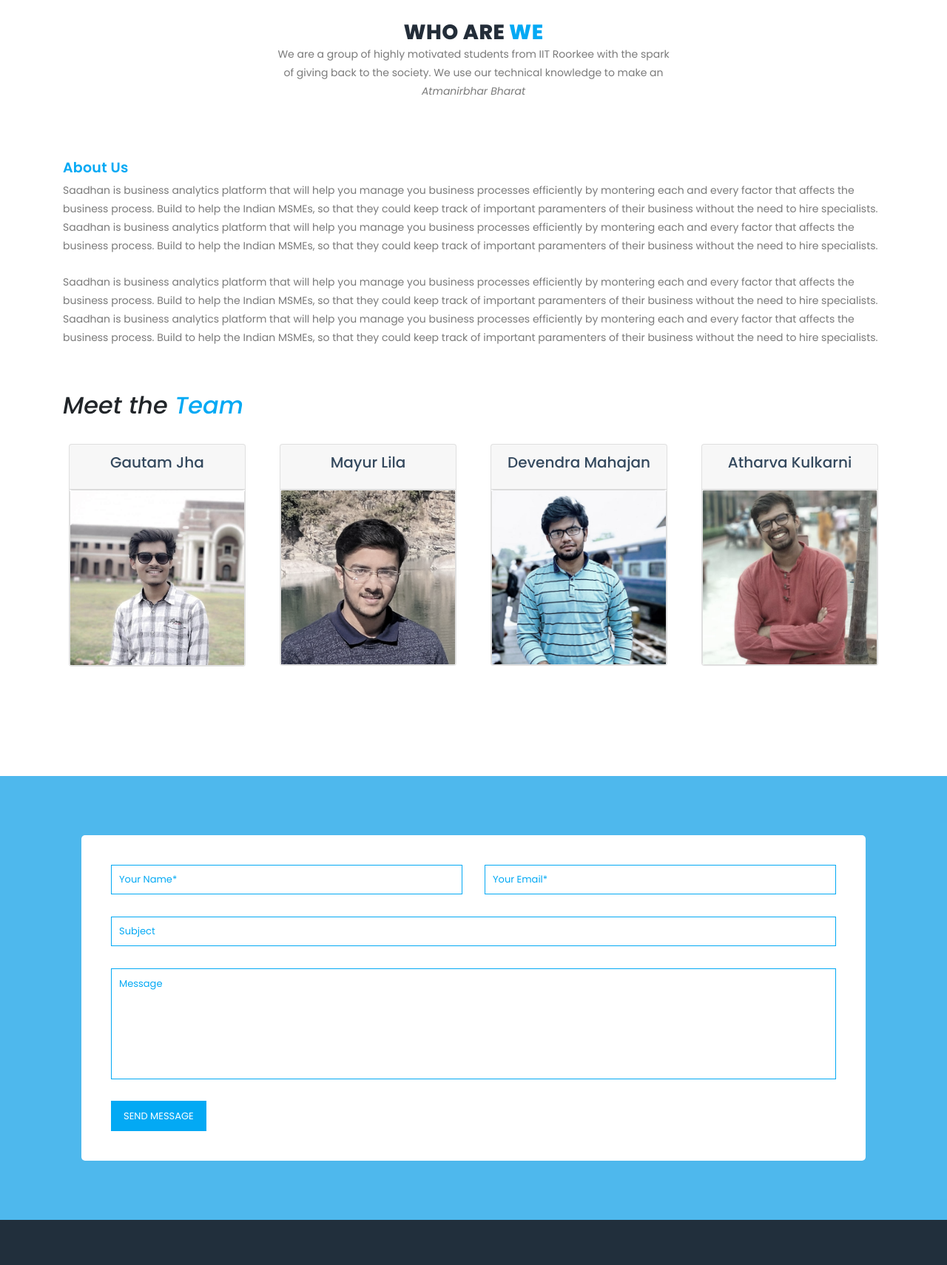
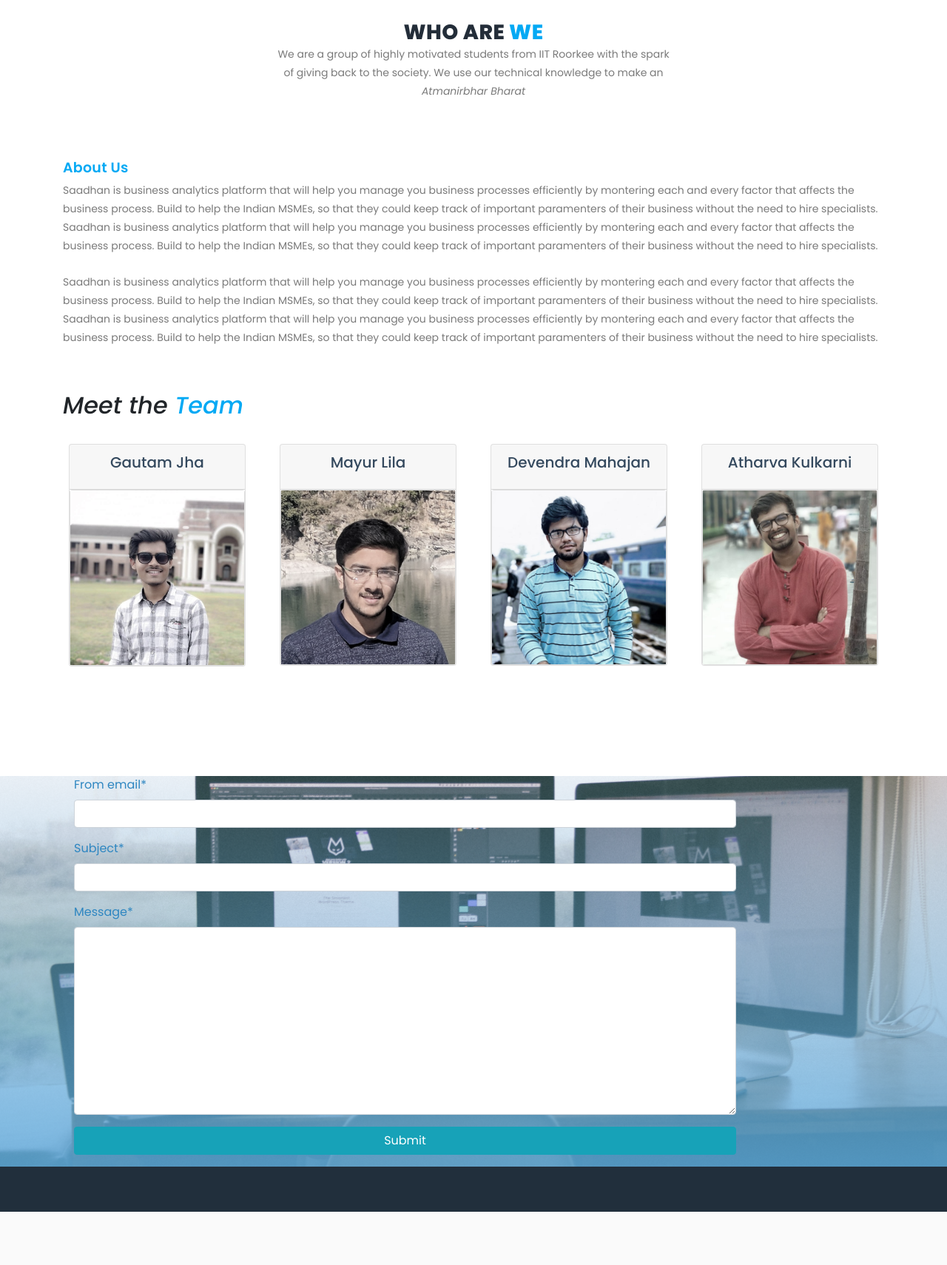
Before and after one commit to jhagautam/saadhankpi, a Django app: page / in a window 1280 px wide. Shown: the part 920-2630 px from the top of the page at 74% size. After the commit the page ends 2558 px from the top, so only its background shows below. Run offline with Django 3.2, Linux system fonts and the light colour scheme; some libraries are stand-ins or nearby versions.

Commit message:
contact us page correction

```diff
--- a/mainapp/forms.py
+++ b/mainapp/forms.py
@@ -7,6 +7,12 @@
 from django.contrib.auth.forms import UserCreationForm
 
 #designation creation form
+class ContactForm(forms.Form):
+
+    from_email = forms.EmailField(required=True)
+    subject = forms.CharField(required=True)
+    message = forms.CharField(widget=forms.Textarea)
+
 class createdesignation(ModelForm):
 	class Meta:
 		model=designation
--- a/mainapp/static/css/custom.css
+++ b/mainapp/static/css/custom.css
@@ -461,7 +461,8 @@
   position: absolute;
   width: 30px;
   height: 2px;
-  left: 0;
+
+  /*left: 0;*/
 }
 
 .background-header .main-nav .menu-trigger span,
@@ -481,7 +482,7 @@
   position: absolute;
   width: 30px;
   height: 2px;
-  left: 0;
+  /*left: 0;*/
   width: 75%;
 }
 
@@ -492,7 +493,7 @@
 
 .header-area .main-nav .menu-trigger span:before,
 .header-area .main-nav .menu-trigger span:after {
-  content: "tjyfjfj";
+  content: "";
 }
 
 .header-area .main-nav .menu-trigger span {
@@ -514,6 +515,7 @@
   -webkit-transform-origin: 33% 0;
   transform-origin: 33% 0;
   top: 10px;
+  z-index: 10;
 }
 
 .header-area .main-nav .menu-trigger.active span,
@@ -527,7 +529,7 @@
   -moz-transform: translateY(6px) translateX(1px) rotate(45deg);
   -ms-transform: translateY(6px) translateX(1px) rotate(45deg);
   -webkit-transform: translateY(6px) translateX(1px) rotate(45deg);
-  transform: translateY(6px) translateX(1px) rotate(45deg);
+  transform: translateY(0px) translateX(1px) rotate(45deg);
   background-color: #03A9F4;
 }
 
@@ -907,7 +909,8 @@
 }
 
 #contact-us .contact-form {
-  padding: 80px;
+  padding-top: 80px;
+  padding-bottom: 80px;
   /*background-image: {% static url= %};*/
   background-position: center center;
   background-repeat: no-repeat;
@@ -1033,10 +1036,12 @@
     margin-bottom: -7px;
   }
   #contact-us .contact-form {
-    padding: 30px;
+    padding-top: 30px;
+    padding-bottom: 30px;
   }
   #contact-us .contact-form #contact {
-    padding: 30px;
+    padding-top: 30px;
+    padding-bottom: 30px;
   }
 
 }
--- a/mainapp/templates/mainapp/base.html
+++ b/mainapp/templates/mainapp/base.html
@@ -35,10 +35,10 @@
                     <nav class="main-nav">
                         <!-- ***** Logo Start ***** -->
                         {% if user.is_authenticated %}
-                        <a href="{% url 'application' %}" class="logo">KPI<em> Solutions</em></a>
+                        <a href="{% url 'application' %}" class="logo"><em> Saadhan</em></a>
                         {% else %}
                         <a class="logo" href="{% url 'index' %}">
-                          KPI<em> Solutions</em>
+                          <em> Saadhan</em>
                         </a>
                         {% endif %}
                         <!-- ***** Logo End ***** -->
--- a/mainapp/templates/mainapp/home.html
+++ b/mainapp/templates/mainapp/home.html
@@ -1,6 +1,7 @@
 
 {% extends 'mainapp/base.html' %}
 {% load static %}
+{% load crispy_forms_tags %}
 {% block content %}
 <style type="text/css">
     .card_top,.button1 {
@@ -23,7 +24,20 @@
   transform: scale(1.05);
   box-shadow:0px 0px 10px 0.09px #0ff;
 }
+.imagepos{
+    background:linear-gradient(0deg, rgba(93, 173, 226, 0.8), rgba(93, 173, 226, 0.1)), url({% static 'img/display_image_2.jpg' %});
+  /*background-image: url({% static 'img/display_image_2.jpg' %});*/
+  background-repeat: no-repeat;
+  background-attachment: fixed;
+  background-position: center;
+  height: 100%;
+  width: 100%;
+  /*background-size: 100% 100%;*/
+  background-size: cover;
+  /*background-color: red;*/
+  /*opacity: 0.5;*/
 
+}
 </style>
 
 
@@ -149,44 +163,38 @@
 
         </div>
 </div>
-<div style="background-color: rgba(3, 155, 229, 0.7);">
-    <section class="section" id="contact-us">
-        <div class="container-fluid">
-                <div class="col-lg-12 col-md-6 col-xs-12">
-                    <div class="contact-form">
-                        <form id="contact" action="" method="post">
-                          <div class="row">
-                            <div class="col-md-6 col-sm-12">
-                              <fieldset>
-                                <input name="name" type="text" id="name" placeholder="Your Name*" required="">
-                              </fieldset>
+<div style="" >
+    <section class="section imagepos" id="contact-us" >
+        <!-- <div class="container-fluid"> -->
+                <!-- <div class="col-12"> -->
+                    <!-- <div class=" "> -->
+                        <div class="container contact g">
+                            <div class="row g">
+
+                                <div class="col-lg-12">
+
+                                    <form method="POST" class="">
+                                        {% csrf_token %}
+
+                                    <div class="">
+                                        <div class="form-group">
+                                            <div class="col-sm-10">
+                                                <div style="color: #2E86C1" class="">{{form|crispy}}</div>
                                           </div>
-                            <div class="col-md-6 col-sm-12">
-                              <fieldset>
-                                <input name="email" type="text" id="email" pattern="[^ @]*@[^ @]*" placeholder="Your Email*" required="">
-                              </fieldset>
                                     </div>
-                            <div class="col-md-12 col-sm-12">
-                              <fieldset>
-                                <input name="subject" type="text" id="subject" placeholder="Subject">
-                              </fieldset>
+                                    <div class="form-group">
+                                        <div class="col-sm-offset-2 col-sm-10">
+                                            <button type="submit" class="btn btn-info btn-block" onclick="message_cnfrm()">Submit</button>
                                         </div>
-                            <div class="col-lg-12">
-                              <fieldset>
-                                <textarea name="message" rows="6" id="message" placeholder="Message" required=""></textarea>
-                              </fieldset>
-                            </div>
-                            <div class="col-lg-12">
-                              <fieldset>
-                                <button type="submit" id="form-submit" class="main-button">Send Message</button>
-                              </fieldset>
                                         </div>
                                     </div>
                                 </form>
                                 </div>
                             </div>
                         </div>
-        </div>
+                    <!-- </div> -->
+                <!-- </div> -->
+            <!-- </div> -->
     </section>
 </div>
     <!-- ***** Contact Us Area Ends ***** -->
@@ -203,4 +211,12 @@
             </div>
         </div>
     </footer>
+
+    <script type="text/javascript">
+
+function message_cnfrm(){
+    alert('Thank You! Message Sent Succesfully. We will reach you out real soon!! :)');
+}
+
+    </script>
 {% endblock %}
--- a/mainapp/urls.py
+++ b/mainapp/urls.py
@@ -10,6 +10,7 @@
     path('about/',about, name='about'),
     path('services/',services, name='services'),
     path('contact/',contact, name='contact'),
+    path('thanks/',thanks, name='thanks'),
 
     path('products/<user_id>', ProductListView.as_view(), name='products'),
     path('products/category/<user_id>', ProductCategoryListView.as_view(), name='product-category-view'),
@@ -24,7 +25,7 @@
 
     path('accounts/register/',signup,name='register'),
     path('accounts/login/',auth_views.LoginView.as_view(template_name='mainapp/login.html'),name='login'),
-    path('accounts/logout/',auth_views.LogoutView.as_view(template_name='mainapp/logout.html'),name='logout'),
+    path('accounts/logout/',auth_views.LogoutView.as_view(template_name='mainapp/home.html'),name='logout'),
     path('user/firm/',user_firm_create_form,name='user-firm'),
 
     path('sales/order/create',sales_order_create_form,name='sales-order-create'),
--- a/mainapp/views.py
+++ b/mainapp/views.py
@@ -8,6 +8,8 @@
 from django.forms import inlineformset_factory, modelformset_factory
 from django.contrib.auth.mixins import LoginRequiredMixin, UserPassesTestMixin
 from django.http import JsonResponse
+from django.core.mail import send_mail, BadHeaderError
+
 
 class make_dictionary(dict):
 	def __init__(self):
@@ -30,8 +32,19 @@
 		return JsonResponse(context1)
 
 def home(request):
-	context={'title':'Home'}
-	return render(request,'mainapp/home.html',context)
+	form = ContactForm()
+	if request.method == 'POST':
+		form = ContactForm(request.POST)
+		if form.is_valid():
+			subject = form.cleaned_data['subject']
+			from_email = form.cleaned_data['from_email']
+			message = form.cleaned_data['message']
+			try:
+				send_mail(subject, message, from_email, ['gjha@me.iitr.ac.in'])
+			except BadHeaderError:
+				return HttpResponse('Invalid header found.')
+			return redirect('thanks')
+	return render(request, "mainapp/home.html", {'form': form})
 
 def about(request):
 	context={'title':'About'}
@@ -42,15 +55,29 @@
 	return render(request,'mainapp/services.html',context)
 
 def contact(request):
-	context={'title':'Contact'}
-	return render(request,'mainapp/contact.html',context)
+	ContactForm(request.POST)
+	if request.method == 'POST':
+		form=createmessage(request.POST)
+		if form.is_valid():
+			subject = form.cleaned_data['subject']
+			from_email = form.cleaned_data['from_email']
+			message = form.cleaned_data['message']
+			try:
+				send_mail(subject, message, from_email, ['gjha@me.iitr.ac.in'])
+			except BadHeaderError:
+				return HttpResponse('Invalid header found.')
+			return redirect('thanks')
+	return render(request, "mainapp/contact.html", {'form': form})
+
+def thanks(request):
+	return HttpResponse('Thank you for your message.')
 
 @login_required
 def add_data(request):
 	firm = user_firm.objects.filter(user = request.user)
 	if firm.exists():
 		context={'title':'Application Home'}
-		return render(request, 'mainapp/application.html', context)
+		return render(request, 'mainapp/application_home.html', context)
 	else:
 		return redirect('user-firm')
 
```
Also changed, not shown: mainapp/models.py (+10 -0 lines), mainapp/templates/mainapp/application_home.html (added, +12 -0 lines), mainapp/templates/mainapp/contact.html (+29 -4 lines), mainapp/templates/mainapp/dashboard.html (+12 -73 lines), db.sqlite3, mainapp/migrations/0012_contactus.py (added). Lines whose indentation alone changed are shown as unchanged.
